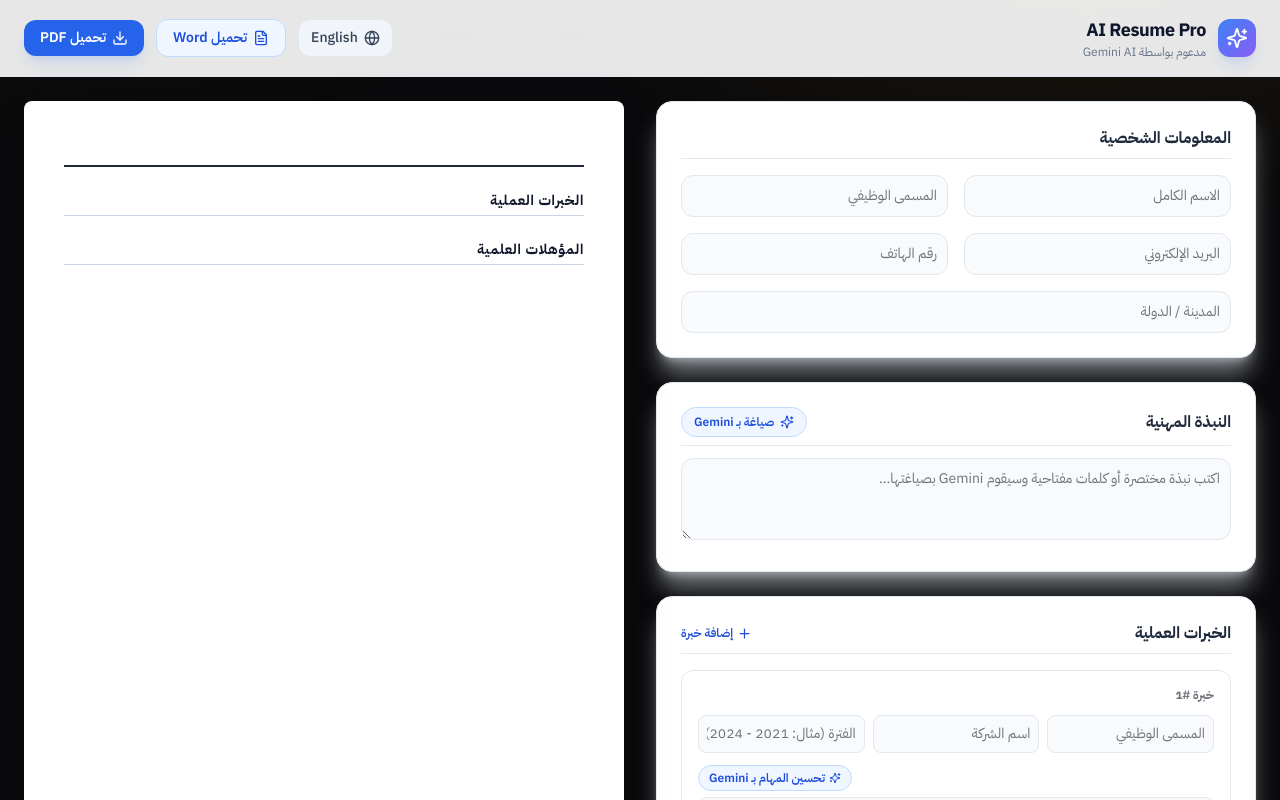
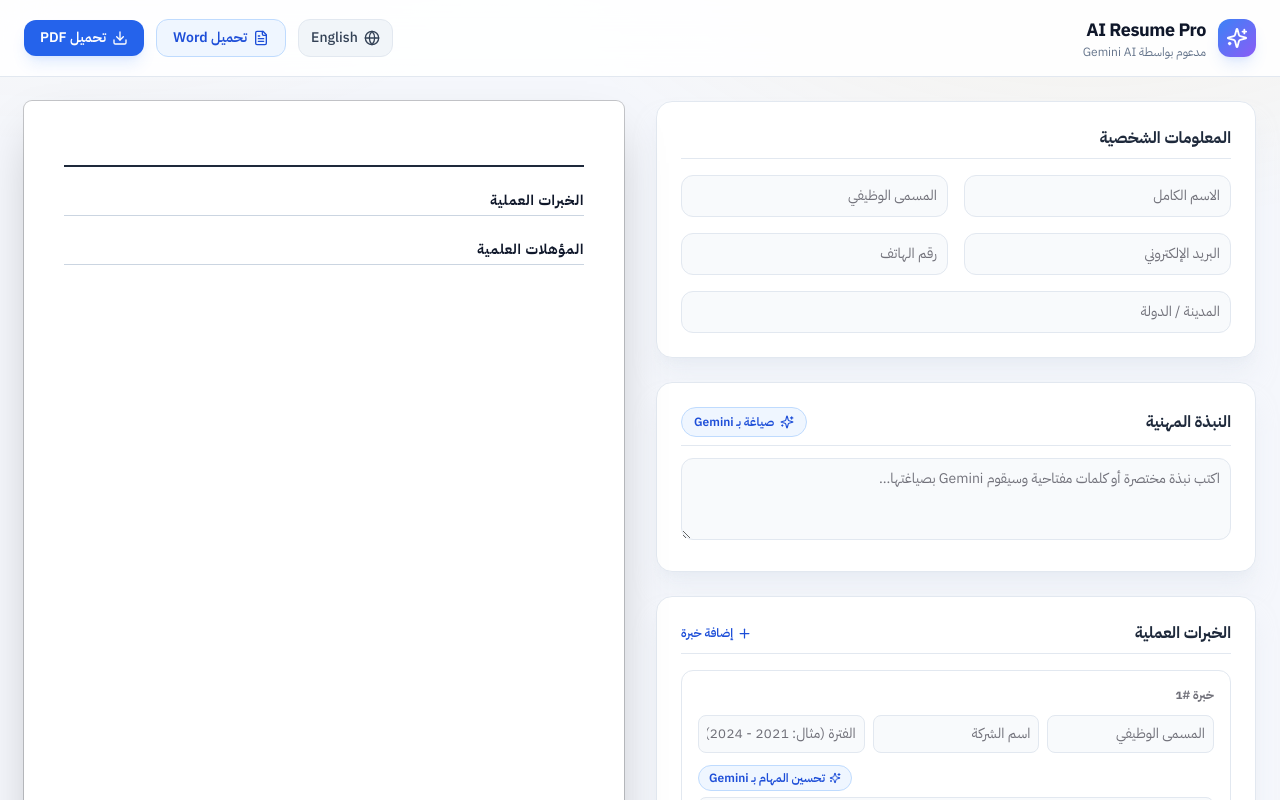
Before and after one commit to mrahmed22296-gif/ai-resume-builder, a Next.js app: page / in a window 1280 px wide. Shown: the top 800 px of the page. Built offline with nearby package versions, Linux system fonts and the light colour scheme.

Commit message:
Change body background and text colors

```diff
--- a/app/layout.js
+++ b/app/layout.js
@@ -22,7 +22,7 @@ export const metadata = {
 export default function RootLayout({ children }) {
   return (
     <html lang="ar" dir="rtl" className={`${inter.variable} ${plexArabic.variable}`}>
-      <body className="bg-[#0a0a0c] text-zinc-200 antialiased">
+      <body className="bg-[#f5f7fc] text-slate-800 antialiased">
         {children}
       </body>
     </html>
```
